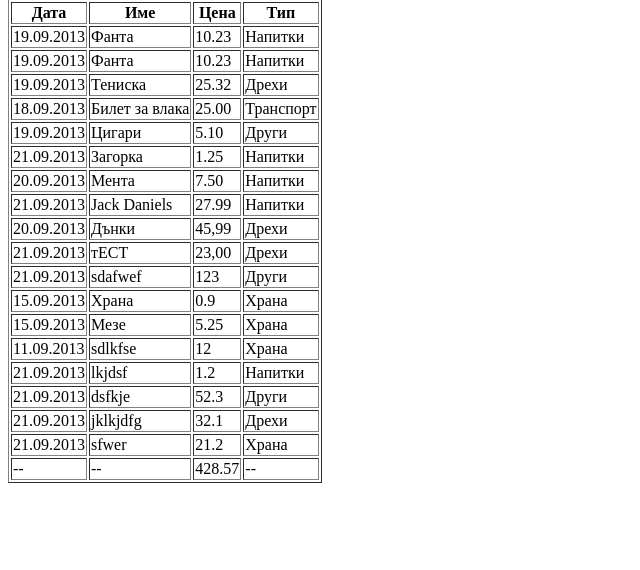
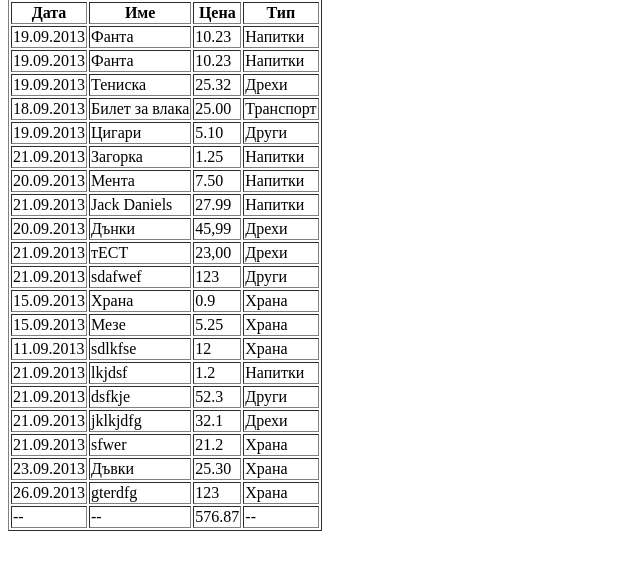
Before and after one commit to NasC0/telerik_php, a PHP site: page /telerik_php/ in a window 1280 px wide. Shown: the part 48-618 px from the top of the page, without its empty margins (0-640 px from the left). Run offline with PHP 8.4, Linux system fonts and the light colour scheme.

Commit message:
Even more minor changes :D

```diff
--- a/Records_file_system/data.txt
+++ b/Records_file_system/data.txt
@@ -16,3 +16,5 @@
 21.09.2013!dsfkje!52.3!4
 21.09.2013!jklkjdfg!32.1!3
 21.09.2013!sfwer!21.2!1
+23.09.2013!Дъвки!25.30!1
+26.09.2013!gterdfg!123!1
--- a/Records_file_system/form.php
+++ b/Records_file_system/form.php
@@ -13,6 +13,9 @@ if($_POST){
     $name = str_replace('!', '', $name);
 
     $price = trim($_POST['price']);
+    //Replaces the decimal comma with decimal dot in cases
+    //where the language is not set to English
+    $price = str_replace(',', '.', $price);
 
     $date = trim($_POST['date']);
 
@@ -23,7 +26,8 @@ if($_POST){
         echo 'Името е много късо';
         $errorFlag = true;
     }
-
+    //Checks if the price is numeric
+    //If numeric, checks if it is lower or equal to 0
     if (!is_numeric($price)) {
         echo 'Цената трябва да е число!';
         $errorFlag = true;
--- a/Records_file_system/index.php
+++ b/Records_file_system/index.php
@@ -24,13 +24,11 @@
         <?php
         foreach ($types as $key => $val) {
 
+            //$selected displays the correct option after filtering
+            $selected = '';
             if($key == $type) {
                 $selected = 'selected';
             }
-            else {
-                $selected = '';
-            }
-
             echo '<option value="'.$key.'" ' . $selected . '>'.$val.'</option>';
         }
         ?>
```
Also changed, not shown: 1 other file.
